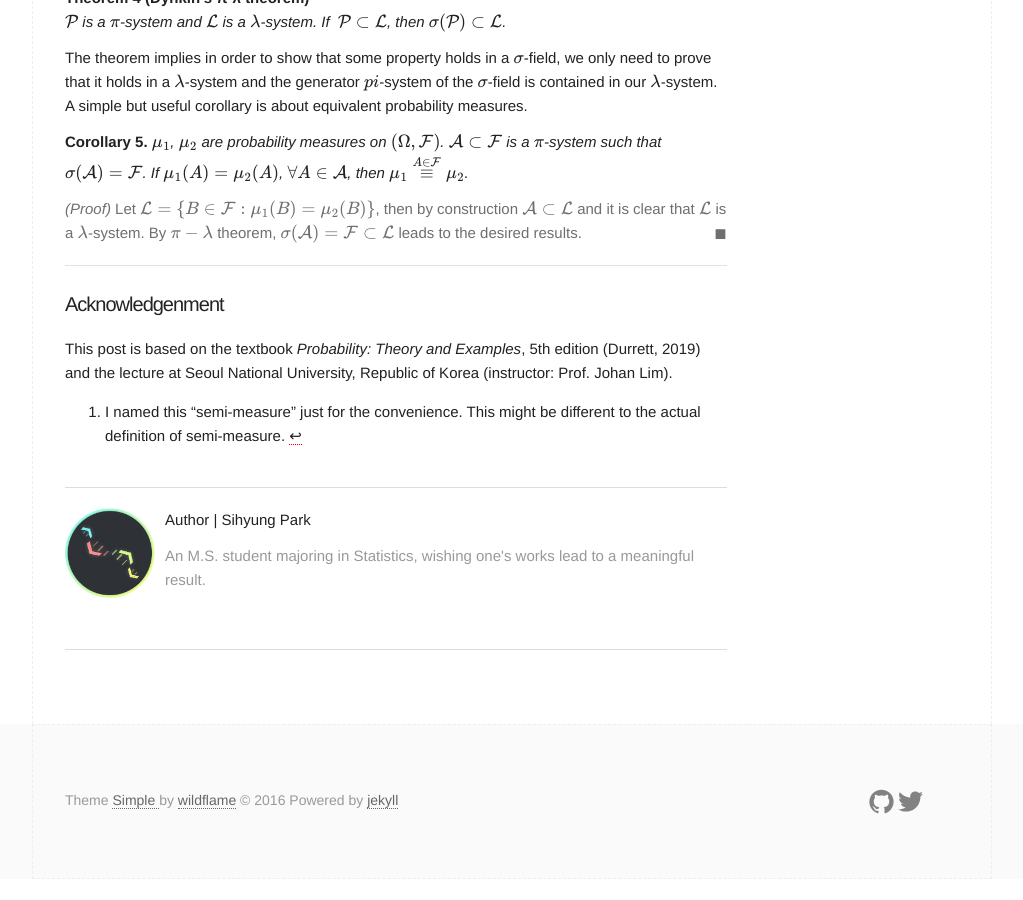
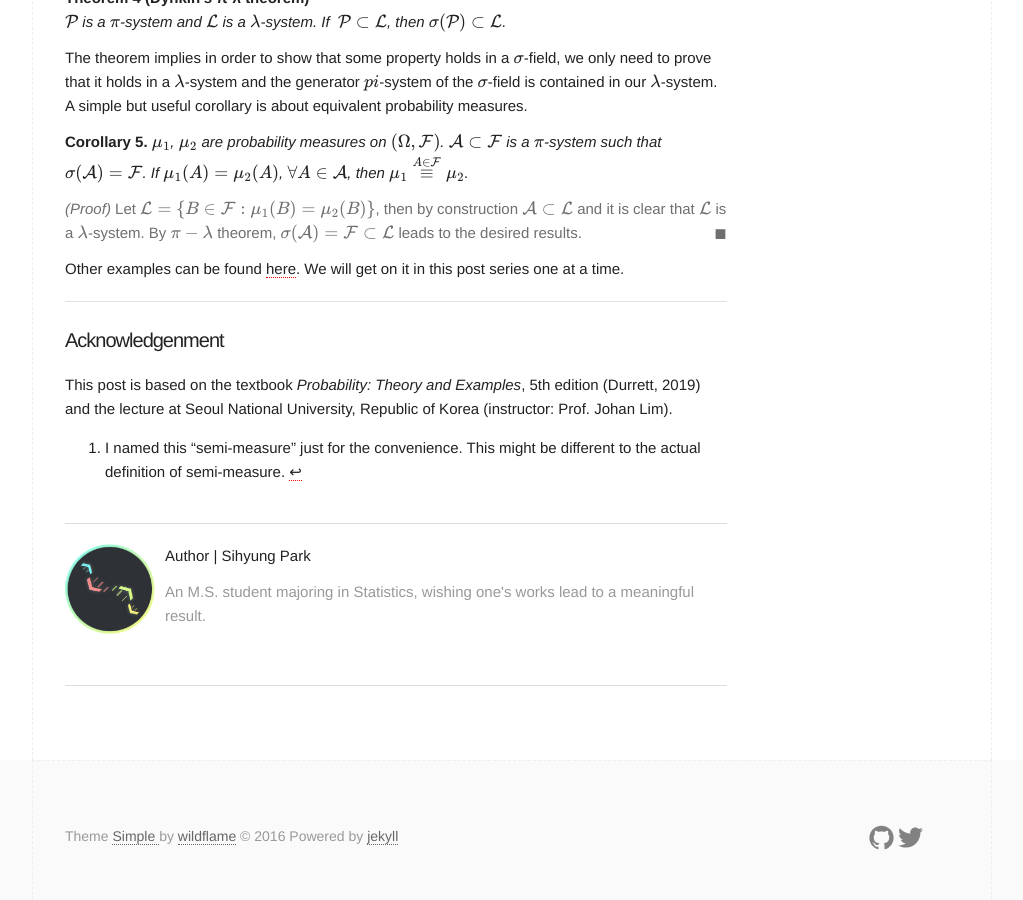
Before and after one commit to naturale0/naturale0.github.io, a Jekyll site: the page built from _posts/2020-12-18-[PTE] 1.1 Measure theory.md, in a window 1280 px wide and 900 px high, scrolled down 4024 px. Shown: the whole window, without its empty margins (128-1151 px from the left). Built offline with Jekyll 4.4.1, drawn with Linux system fonts in a browser that asks for light colours; formulas are drawn with MathJax 3; comment, search, counter and statistics services are not loaded; before the commit the page ends 4903 px from its top, so only the background shows below that.

Commit message:
add examples on pi-lam thm

```diff
--- a/_posts/2020-12-18-[PTE] 1.1 Measure theory.md
+++ b/_posts/2020-12-18-[PTE] 1.1 Measure theory.md
@@ -177,6 +177,8 @@ $\mu_1$, $\mu_2$ are probability measures on $(\Omega, \mathcal{F})$. $\mathcal{
 Let $\mathcal{L} = \{ B \in \mathcal{F} : \mu_1(B) = \mu_2(B) \}$, then by construction $\mathcal{A} \subset \mathcal{L}$ and it is clear that $\mathcal{L}$ is a $\lambda$-system. By $\pi-\lambda$ theorem, $\sigma(\mathcal{A}) = \mathcal{F} \subset \mathcal{L}$ leads to the desired results.
 </div>
 
+Other examples can be found [here](https://naturale0.github.io/probability/application-of-pi-lambda-theorem). We will get on it in this post series one at a time.
+
 ---
 
 
```
Also changed, not shown: 2 other files.
